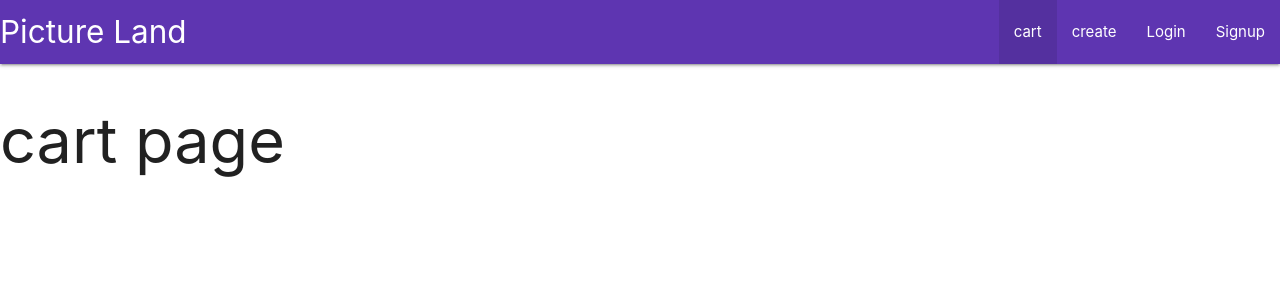
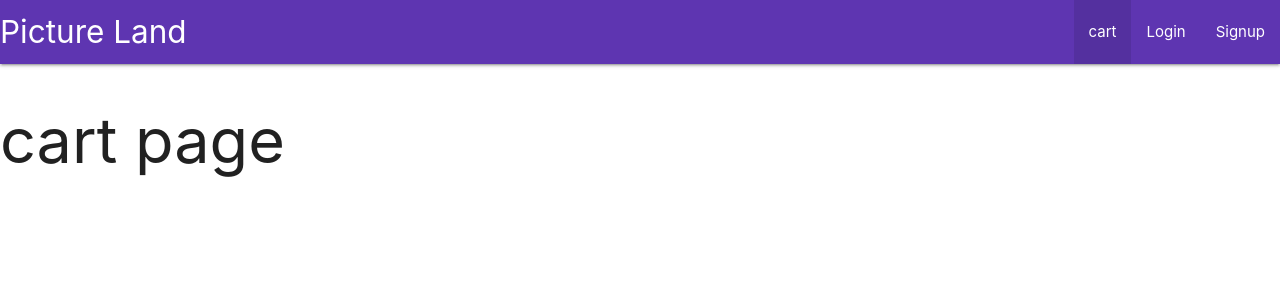
Before and after one commit to GraniteMask/pictureland, a Next.js app: page /cart in a window 1280 px wide. Shown: the top 300 px of the page. Built offline with nearby package versions, Linux system fonts and the light colour scheme.

Commit message:
access control defined

```diff
--- a/components/Navbar.js
+++ b/components/Navbar.js
@@ -5,10 +5,10 @@ import cookie from 'js-cookie'
 
 const NavBar = () =>{
     const router = useRouter()
-    const cookie = parseCookies()
+    const cookieuser = parseCookies()
     // const {token} = parseCookies()
     // let user = false
-    const user = cookie.user ? JSON.parse(cookie.user) : ""
+    const user = cookieuser.user ? JSON.parse(cookieuser.user) : ""
 
     // if(token){
     //     user = true
@@ -29,14 +29,14 @@ const NavBar = () =>{
             <ul id="nav-mobile" className="right">
             <li className={isActive('/cart')}><Link href="/cart" ><a >cart</a></Link></li>
                 {
-                    user.role!='user' &&
+                    user.role=='user' && user.role=='root' &&
                     <li className={isActive('/create')}><Link href="/create" ><a >create</a></Link></li>
                 }
                 {
                     user ?
                     <>
                     <li className={isActive('/account')}><Link href="/account" ><a >Account</a></Link></li>
-                    <li ><button className="btn red" onClick={()=>{cookie.remove('token'); router.push('/login')}}>Logout</button></li>
+                    <li ><button className="btn red" onClick={()=>{cookie.remove('token'); cookie.remove('user'); router.push('/login')}}>Logout</button></li>
                     </>
                     :
                     <>
```
Also changed, not shown: pages/product/[id].js (+8 -2 lines).
